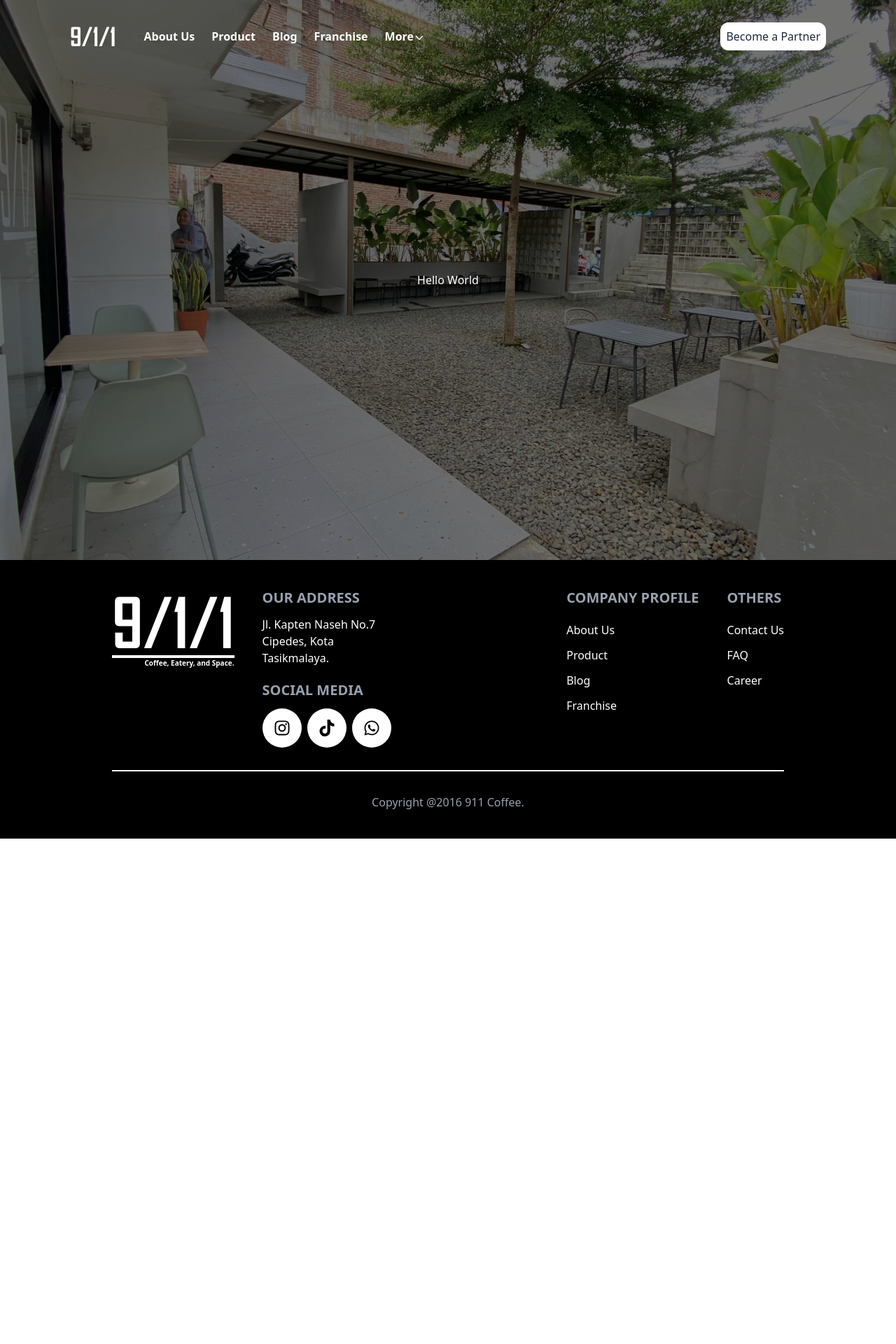
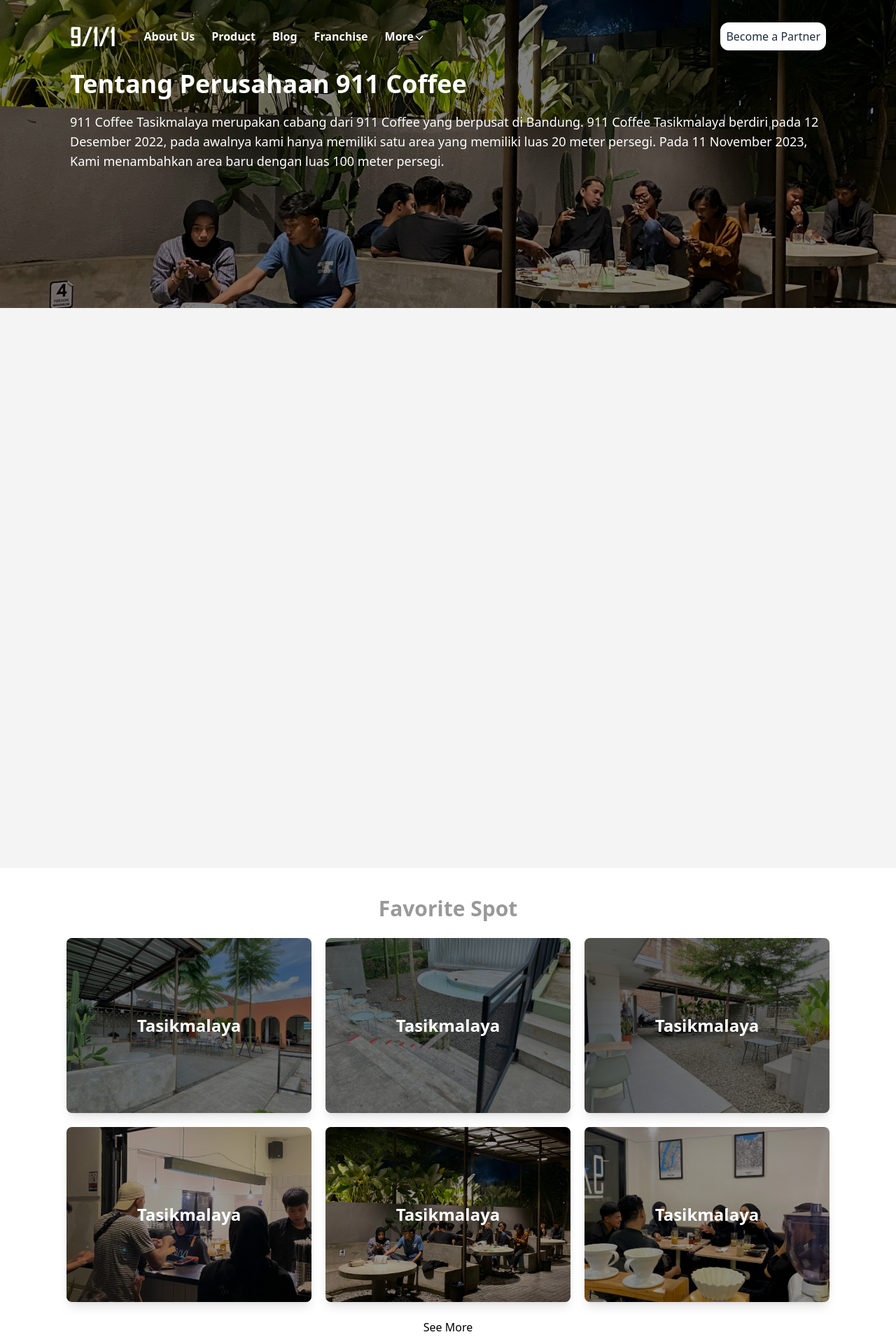
Before and after one commit to Kenzyyy29/911-tasik, a Next.js app: page /about-us in a window 1280 px wide. Shown: the top 1920 px of the page at 70% size. Before the commit the page ends 1198 px from the top, so only its background shows below. Built offline with nearby package versions, Linux system fonts and the light colour scheme.

Commit message:
update:aboutpage

```diff
--- a/app/about-us/page.jsx
+++ b/app/about-us/page.jsx
@@ -1,17 +1,74 @@
+import Link from "next/link";
+
+const spot = [
+ {
+  name: "Tasikmalaya",
+  image: "/1.jpeg",
+ },
+ {
+  name: "Tasikmalaya",
+  image: "/2.jpeg",
+ },
+ {
+  name: "Tasikmalaya",
+  image: "/3.jpeg",
+ },
+ {
+  name: "Tasikmalaya",
+  image: "/4.jpeg",
+ },
+ {
+  name: "Tasikmalaya",
+  image: "/5.jpeg",
+ },
+ {
+  name: "Tasikmalaya",
+  image: "/6.jpeg",
+ },
+];
+
 const About = () => {
  return (
   <div className="flex flex-col">
    <section
     className="h-screen w-full flex items-center justify-center text-white"
     style={{
-     backgroundImage: "url('/3.jpeg')",
-     height: "100vh",
+     backgroundImage: "url('/5.jpeg')",
+     height: "55vh",
      backgroundSize: "cover",
      backgroundPosition: "center",
     }}>
-    <div className="text-center bg-black/40 h-full w-full flex flex-col items-center justify-center">
-     Hello World
+    <div className="flex flex-col gap-5 h-full text-white bg-black/50  py-[120px] px-[20px] lg:px-[100px] lg:py-[100px]">
+     <h1 className="text-4xl font-bold">Tentang Perusahaan 911 Coffee</h1>
+     <p className="text-md lg:text-lg">
+      911 Coffee Tasikmalaya merupakan cabang dari 911 Coffee yang berpusat di
+      Bandung. 911 Coffee Tasikmalaya berdiri pada 12 Desember 2022, pada
+      awalnya kami hanya memiliki satu area yang memiliki luas 20 meter persegi.
+      Pada 11 November 2023, Kami menambahkan area baru dengan luas 100 meter
+      persegi.
+     </p>
     </div>
+   </section>
+   <section className="h-screen w-full flex items-center justify-center  bg-[#f4f4f4]"></section>
+   <section className="h-auto py-10 w-full flex flex-col gap-6 items-center justify-center bg-white">
+    <h1 className="text-3xl text-black/40 font-bold">Favorite Spot</h1>
+    <div className="grid grid-cols-3 gap-5">
+     {spot.map((item, index) => (
+      <div
+       key={index}
+       className="shadow-lg h-[250px] w-[350px] rounded-lg "
+       style={{
+        backgroundImage: `url(${item.image})`,
+        backgroundSize: "cover",
+        backgroundPosition: "center",
+       }}>
+       <div className="bg-black/40 hover:bg-black/5 transition-all ease-in duration-300 cursor-pointer h-full rounded-lg w-full text-white flex flex-col items-center justify-center">
+        <h1 className="text-2xl font-semibold">{item.name}</h1>
+       </div>
+      </div>
+     ))}
+    </div>
+    <Link href="/">See More</Link>
    </section>
   </div>
  );
--- a/app/page.jsx
+++ b/app/page.jsx
@@ -1,7 +1,4 @@
-"use client";
-
 import Link from "next/link";
-import {useEffect, useState} from "react";
 
 const menu = [
  {name: "Menu 1", image: "/menus/1.png", description: "ABCD"},
@@ -10,17 +7,6 @@
 ];
 
 export default function Home() {
- const [backgroundIndex, setBackgroundIndex] = useState(0);
- const backgrounds = ["/1.jpeg", "/2.jpeg", "/3.jpeg"];
-
- useEffect(() => {
-  const interval = setInterval(() => {
-   setBackgroundIndex((prevIndex) => (prevIndex + 1) % backgrounds.length);
-  }, 3500); // Ganti gambar setiap 1.5 detik
-
-  return () => clearInterval(interval); // Bersihkan interval saat komponen unmount
- }, []);
-
  return (
   <div className="flex flex-col">
    {/* Hero Section*/}
@@ -82,6 +68,24 @@
      </Link>
     </div>
    </section>
+
+   <section className="h-screen w-full flex items-center justify-between  bg-white">
+    <div className="text-center h-full w-full flex flex-col gap-10 items-center justify-center ">
+     <div className="flex flex-col lg:flex-row gap-14 items-center justify-center px-10">
+      <div className="lg:h-[400px] lg:w-[400px] h-[400px] w-[330px] bg-black rounded-lg  shadow-xl"></div>
+      <div className="max-w-[600px] flex flex-col gap-4">
+       <h1 className="text-3xl font-bold text-start">
+        Bergabung bersama kami!
+       </h1>
+       <Link
+        href="https://www.google.com/search?sca_esv=25082cbaae72e774&rlz=1C1FKPE_idID1132ID1132&sxsrf=AHTn8zqoYvt0MvQ_dsVKSOW5-CXhnQO7tA:1742657955768&si=APYL9bs7Hg2KMLB-4tSoTdxuOx8BdRvHbByC_AuVpNyh0x2KzZ7CcGQU9Rv0dAQtPywYgZUkKHGqM8VCciNdFOAd08kT86I8zKcrMW2x8j3uJ6Q-IkUZzAEQ4wAbk5lDZ_kwu6Zmo1Ys&q=911+Coffee+Ulasan&sa=X&ved=2ahUKEwjXqqzjgp6MAxWj4jgGHUMEASUQ0bkNegQIIhAE&biw=1280&bih=593&dpr=1.5#lrd=0x2e6f5708046d40ab:0xbd1144a5c474882,3,,,,"
+        className="py-4 px-2 rounded-full bg-black text-white">
+        Bergabung
+       </Link>
+      </div>
+     </div>
+    </div>
+   </section>
   </div>
  );
 }
```
